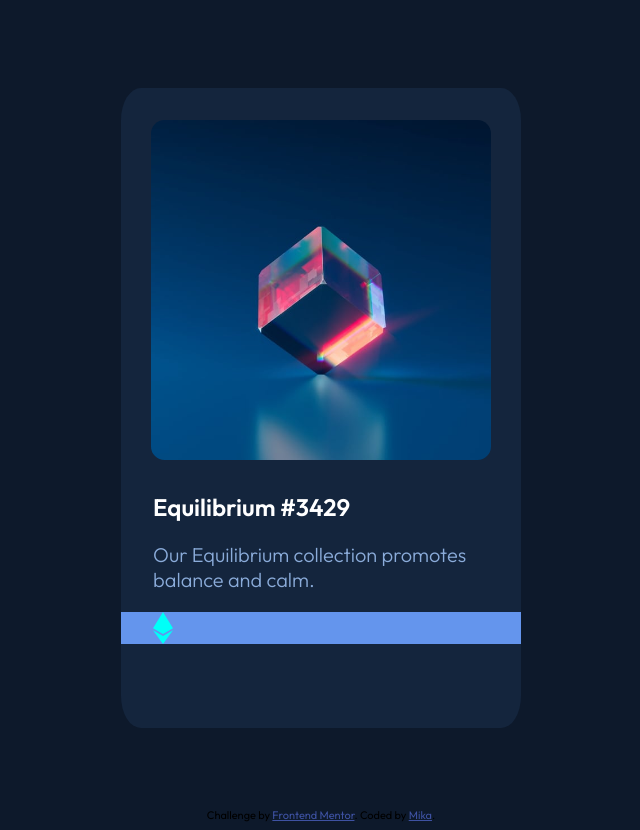
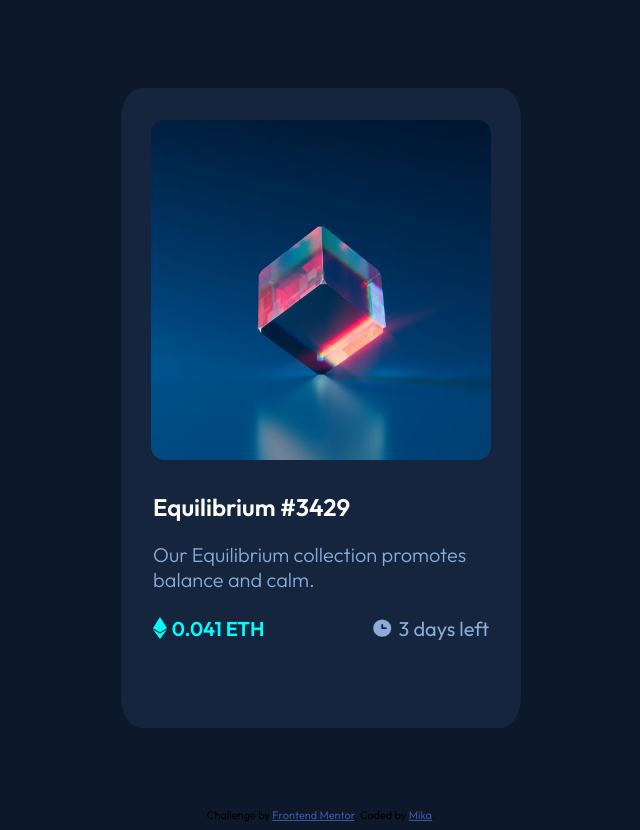
Before and after one commit to mika-marcondes/nft-card, a plain HTML site: page index.html in a window 1280 px wide. Shown: the whole page, without its empty margins (319-959 px from the left). Drawn offline with Linux system fonts and the light colour scheme.

Commit message:
added icons and proper space between them :)

```diff
--- a/index.html
+++ b/index.html
@@ -31,7 +31,9 @@
     .flex {
       display: flex;
       height: 4vh;
-      background-color: cornflowerblue;
+      margin: 0 8%;
+      justify-content: space-between;
+      align-items: center;
     }
 
     .card {
@@ -40,7 +42,6 @@
       margin: 10px;
       border-radius: 5%;
       background-color: #14253d;
-
     }
 
     .img {
@@ -61,11 +62,28 @@
       font-size: 2.5vh;
       font-weight: 300;
       margin-left: 8%;
-      color: hsl(215, 51%, 70%);
+      color: #8bacda;
+    }
+
+    .txt3 {
+      font-size: 2.5vh;
+      font-weight: 600;
+      color: cyan;
+    }
+
+    .txt4 {
+      font-size: 2.5vh;
+      font-weight: 400;
+      color: #8bacda;
     }
 
     .icon {
-      margin-left: 8%;
+      height: 70%;
+      margin-right: 5px;
+    }
+
+    #test {
+      flex-grow: 1;
     }
 
     body {
@@ -73,32 +91,6 @@
       font-family: 'Outfit', sans-serif;
     }
 
-
-    /*mobile*/
-    @media screen and (max-width: 375px) {
-
-      /*body {*/
-      /*  background-color: lightcoral;*/
-      /*}*/
-
-    }
-
-    /*!*tablet*!*/
-    /*@media screen and (max-width: 768px) {*/
-    /*  body {*/
-    /*    background-color: red;*/
-    /*  }*/
-
-    /*}*/
-
-    /*!*desktop*!*/
-    /*@media screen and (max-width: 1440px){*/
-    /*  body {*/
-    /*    background-color: blue;*/
-    /*  }*/
-
-
-    /*}*/
 
   </style>
 
@@ -111,10 +103,12 @@
       <h1 class="txt1">Equilibrium #3429</h1>
       <p class="txt2">Our Equilibrium collection promotes balance and calm.</p>
       <div class="flex">
-        <img src="images/icon-ethereum.svg" class="icon"/>
+        <img src="images/icon-ethereum.svg" class="icon"/><p class="txt3">0.041 ETH</p>
+        <div id="test"></div>
+        <img src="images/icon-clock.svg" class="icon"><p class="txt4">3 days left</p>
+      </div>
       </div>
     </div>
-  </div>
 
   <div class="attribution">
     Challenge by <a href="https://www.frontendmentor.io?ref=challenge" target="_blank">Frontend Mentor</a>.
```
